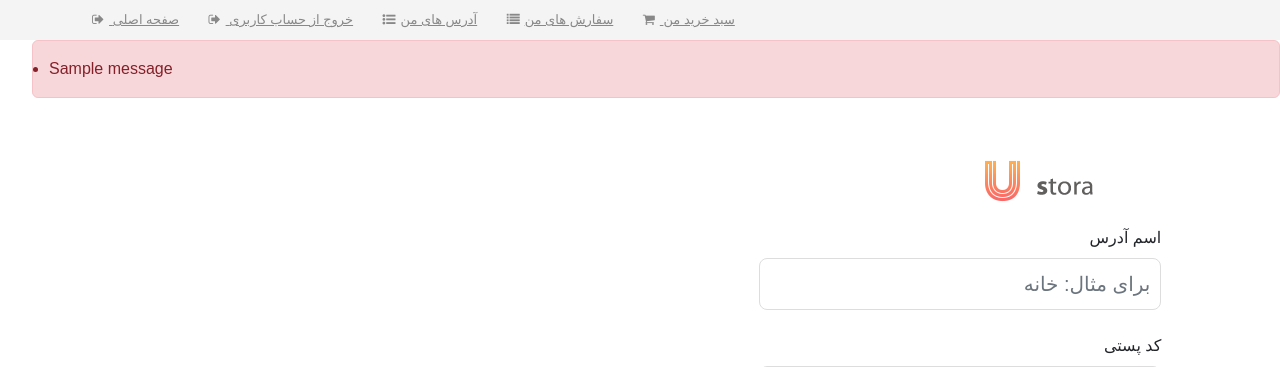
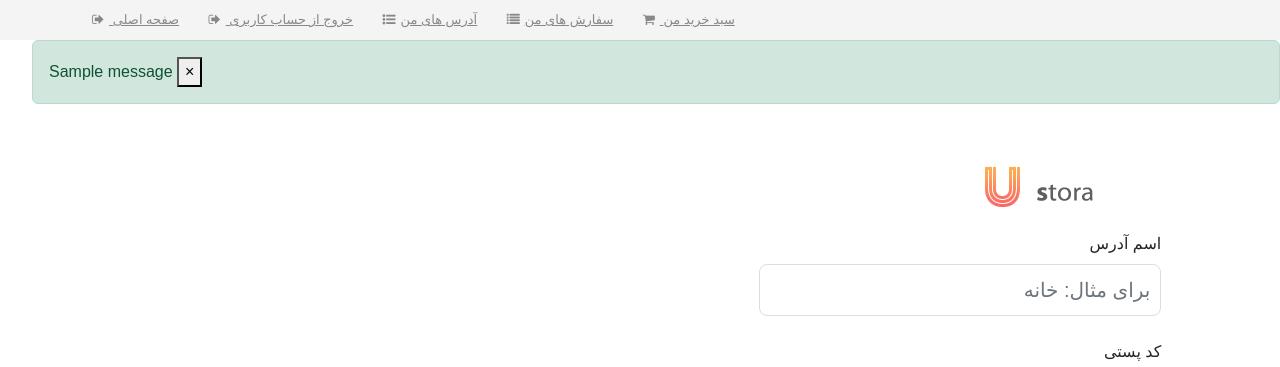
Before and after one commit to MohammadNourmohammadi/onlineShop, a Django app: page /accounts/address/create in a window 1280 px wide. Shown: the top 367 px of the page. Run offline with Django 4.2, Linux system fonts and the light colour scheme; a user stored in the database is signed in; tables that the repository leaves empty hold one stand-in row (values such as "Sample post"); one stand-in notice (Sample message) is shown; some libraries are stand-ins or nearby versions.

Commit message:
fix message color per page

```diff
--- a/accounts/views.py
+++ b/accounts/views.py
@@ -91,6 +91,7 @@ def create_address(request):
                                                  state=data['state'], address_text=data['address_text'],
                                                  zip_code=data['zip_code'])
             address.save()
+            messages.success(request, 'آدرس با موفقیت ساخته شد.', 'success')
             return redirect('accounts:address_list')
 
     else:
--- a/cart/views.py
+++ b/cart/views.py
@@ -1,3 +1,4 @@
+from django.contrib import messages
 from django.shortcuts import render, get_object_or_404, redirect
 from cart.forms import Add2CartForm
 from cart.utils.cart import Cart
@@ -17,6 +18,7 @@ def cart_add(request, product_id):
         if form.is_valid():
             data = form.cleaned_data
             cart.add(product=product, quantity=data['quantity'])
+            messages.success(request, 'محصول به سبد شما اضافه شد.', 'success')
     elif request.method == 'GET':
         cart.add(product=product, quantity=1)
 
@@ -27,6 +29,7 @@ def cart_remove(request, product_id):
     cart = Cart(request)
     product = get_object_or_404(Product, id=product_id)
     cart.remove(product)
+    messages.success(request, 'محصول از سبد شما حذف شد.', 'success')
     return redirect('cart:detail')
 
 
--- a/order/views.py
+++ b/order/views.py
@@ -26,6 +26,7 @@ def order_create(request):
     for item in cart:
         OrderItem.objects.create(order=order, product=item['product'], quantity=item['quantity'])
     cart.clear()
+    messages.success(request, 'فاکتور شما ساخته شد و آماده پرداخت می باشد.', 'success')
     return redirect('order:order_list')
 
 
--- a/templates/messages.html
+++ b/templates/messages.html
@@ -1,11 +1,21 @@
 {% if messages %}
     <ul class="messages">
         {% for message in messages %}
-            <div class="alert alert-danger" role="alert">
-                <li{% if message.tags %} class="{{ message.tags }}"{% endif %}>
-                     {{ message }}
-                </li>
-            </div>
+            {% if 'danger' in message.tags %}
+                <div class="alert alert-danger alert-dismissible fade show" role="alert">
+                    {{ message }}
+                    <button type="button" class="close" data-dismiss="alert" aria-label="Close">
+                        <span aria-hidden="true">&times;</span>
+                    </button>
+                </div>
+            {% elif 'success' in message.tags %}
+                <div class="alert alert-success alert-dismissible fade show" role="alert">
+                    {{ message }}
+                    <button type="button" class="close" data-dismiss="alert" aria-label="Close">
+                        <span aria-hidden="true">&times;</span>
+                    </button>
+                </div>
+            {% endif %}
         {% endfor %}
     </ul>
 {% endif %}
```
